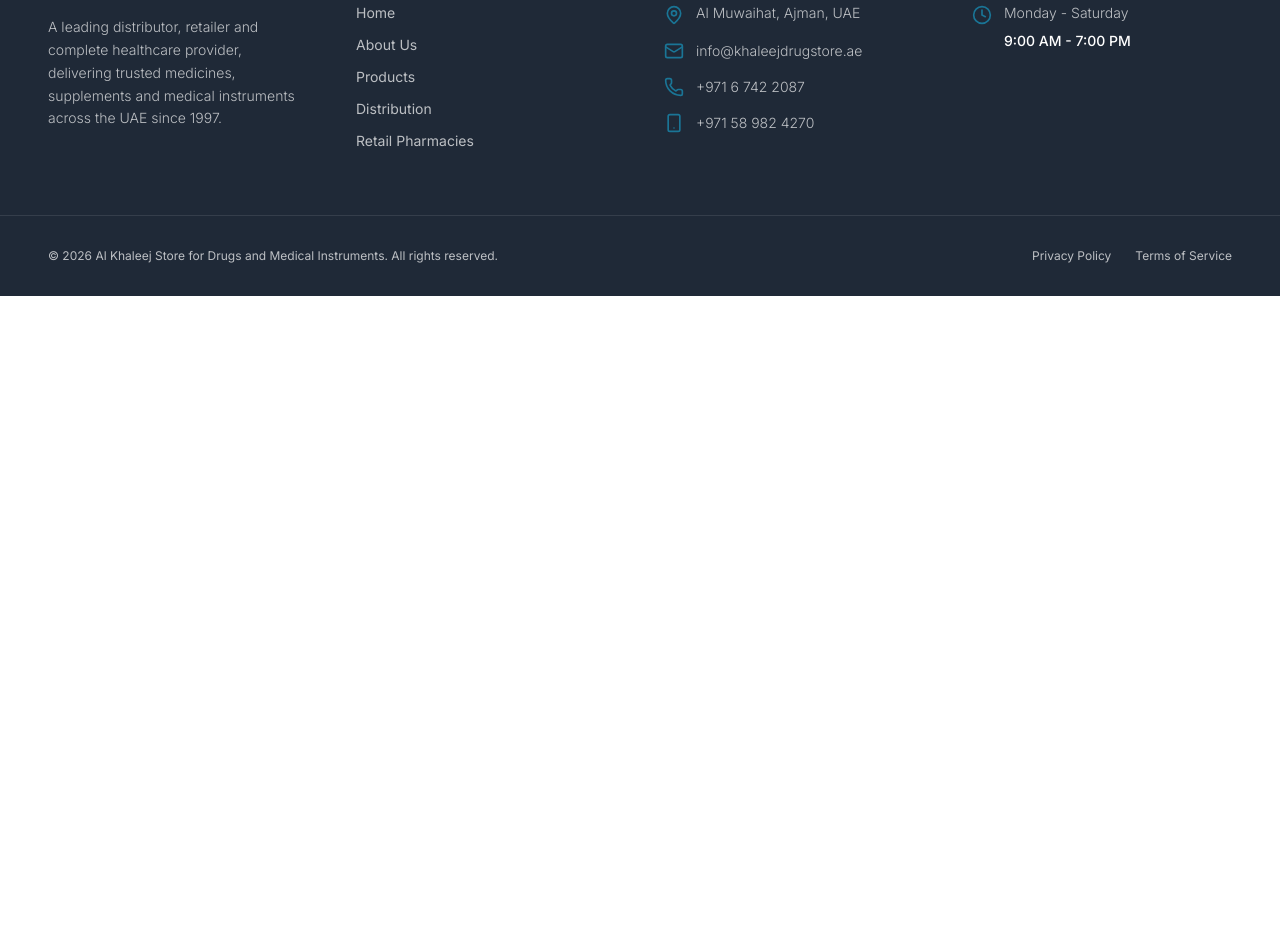
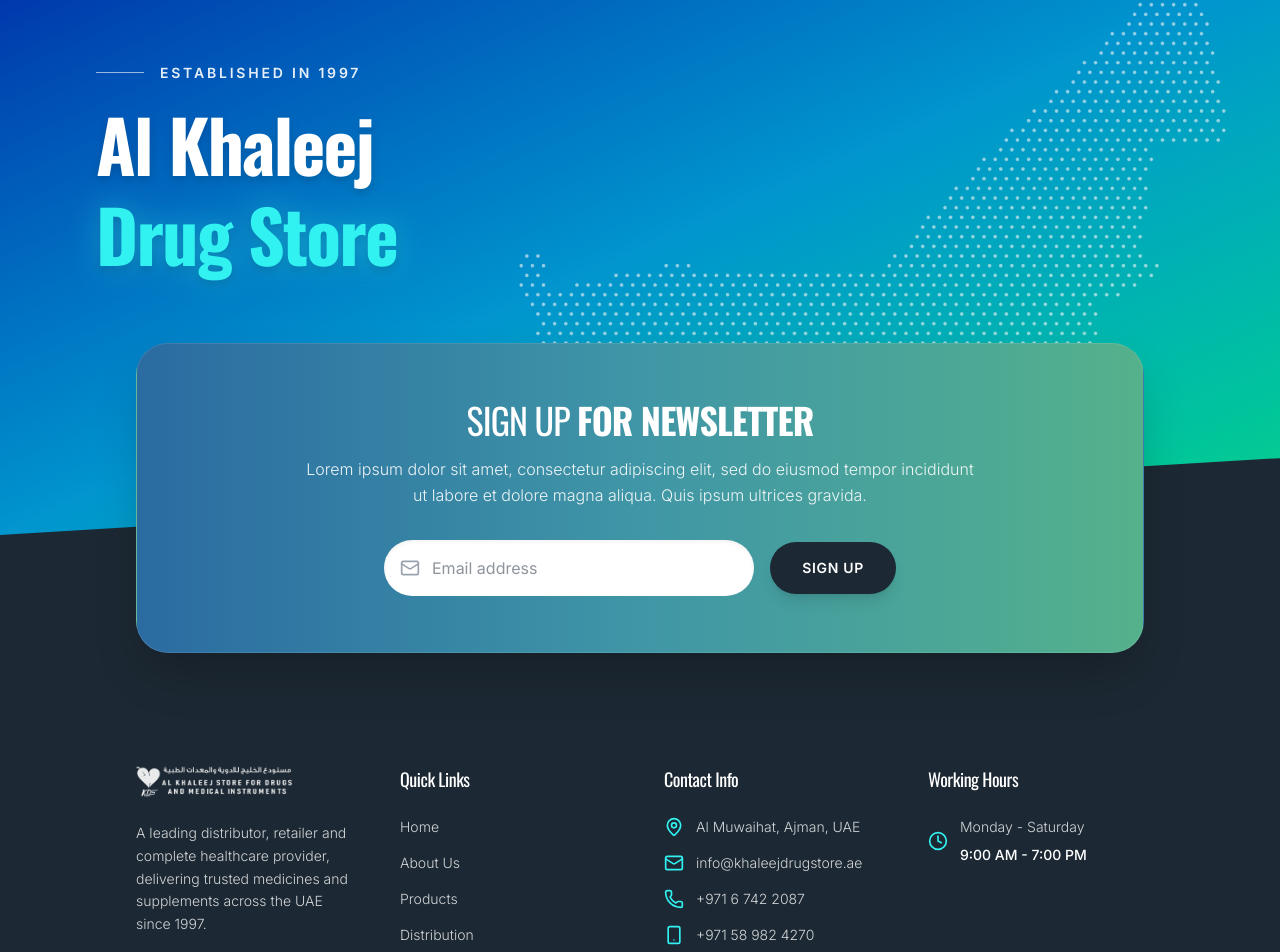
Before and after one commit to optimizers-ae/Al-Khaleej, a React (Vite) app: page / in a window 1280 px wide. Shown: the part 3044-3996 px from the top of the page. Before the commit the page ends 3340 px from the top, so only its background shows below. Built offline with nearby package versions, Linux system fonts and the light colour scheme.

Commit message:
Changed footer

```diff
--- a/src/components/Footer.jsx
+++ b/src/components/Footer.jsx
@@ -1,137 +1,231 @@
 import React from "react";
 import { motion } from "framer-motion";
-import { Mail, Phone, Clock, MapPin, Smartphone } from "lucide-react";
+import { Mail, MapPin, Phone, Smartphone, Clock } from "lucide-react";
 import logo from "../assets/logo.png";
+import mapImage from "../assets/images/dotted_map.png";
+
+const FacebookIcon = ({ className }) => (
+  <svg className={className} fill="currentColor" viewBox="0 0 24 24" xmlns="http://www.w3.org/2000/svg">
+    <path d="M22 12c0-5.52-4.48-10-10-10S2 6.48 2 12c0 4.84 3.44 8.87 8 9.8V15H8v-3h2V9.5C10 7.57 11.57 6 13.5 6H16v3h-2c-1.1 0-2 .9-2 2v1h3l-1 3h-2v6.8C18.56 20.87 22 16.84 22 12z"/>
+  </svg>
+);
+
+const LinkedinIcon = ({ className }) => (
+  <svg className={className} fill="currentColor" viewBox="0 0 24 24" xmlns="http://www.w3.org/2000/svg">
+    <path d="M19 3a2 2 0 0 1 2 2v14a2 2 0 0 1-2 2H5a2 2 0 0 1-2-2V5a2 2 0 0 1 2-2h14m-.5 15.5v-5.3a3.26 3.26 0 0 0-3.16-3.8c-1.06 0-1.84.52-2.16 1.14v-1h-2.14v9.64h2.15v-5.06c0-.82.16-1.62 1.15-1.62 1 0 1 1 1 1.62v5.06h2.16M7 20.5H4.86V9.4H7v11.1M5.9 8.25c-.76 0-1.37-.6-1.37-1.35 0-.74.6-1.35 1.37-1.35.75 0 1.36.6 1.36 1.35 0 .75-.6 1.35-1.36 1.35z" />
+  </svg>
+);
+
+const InstagramIcon = ({ className }) => (
+  <svg className={className} fill="currentColor" viewBox="0 0 24 24" xmlns="http://www.w3.org/2000/svg">
+    <path d="M12 2.16c3.2 0 3.58.01 4.85.07 1.17.05 1.8.25 2.22.41.56.22.96.48 1.36.88.4.4.66.8.88 1.36.16.42.36 1.05.41 2.22.06 1.27.07 1.65.07 4.85s-.01 3.58-.07 4.85c-.05 1.17-.25 1.8-.41 2.22-.22.56-.48.96-.88 1.36-.4.4-.8.66-1.36.88-.42.16-1.05.36-2.22.41-1.27.06-1.65.07-4.85.07s-3.58-.01-4.85-.07c-1.17-.05-1.8-.25-2.22-.41-.56-.22-.96-.48-1.36-.88-.4-.4-.66-.8-.88-1.36-.16-.42-.36-1.05-.41-2.22C2.17 15.58 2.16 15.2 2.16 12s.01-3.58.07-4.85c.05-1.17.25-1.8.41-2.22.22-.56.48-.96.88-1.36.4-.4.8-.66 1.36-.88.42-.16 1.05-.36 2.22-.41 1.27-.06 1.65-.07 4.85-.07M12 0C8.74 0 8.33.01 7.05.07 5.77.13 4.9.33 4.14.63c-.8.3-1.47.73-2.14 1.4-.67.67-1.1 1.34-1.4 2.14-.3.76-.5 1.63-.56 2.91C0.01 8.33 0 8.74 0 12s.01 3.67.07 4.95c.06 1.28.26 2.15.56 2.91.3.8.73 1.47 1.4 2.14.67.67 1.34 1.1 2.14 1.4.76.3 1.63.5 2.91.56 1.28.06 1.69.07 4.95.07s3.67-.01 4.95-.07c1.28-.06 2.15-.26 2.91-.56.8-.3 1.47-.73 2.14-1.4.67-.67 1.1-1.34 1.4-2.14.3-.76.5-1.63.56-2.91.06-1.28.07-1.69.07-4.95s-.01-3.67-.07-4.95c-.06-1.28-.26-2.15-.56-2.91-.3-.8-.73-1.47-1.4-2.14-.67-.67-1.34-1.1-2.14-1.4-.76-.3-1.63-.5-2.91-.56C15.67.01 15.26 0 12 0zm0 5.84A6.16 6.16 0 1 0 18.16 12 6.16 6.16 0 0 0 12 5.84zm0 10.16A4 4 0 1 1 16 12a4 4 0 0 1-4 4zm6.4-10.4a1.44 1.44 0 1 1-2.88 0 1.44 1.44 0 0 1 2.88 0z" />
+  </svg>
+);
+
+const TwitterIcon = ({ className }) => (
+  <svg className={className} fill="currentColor" viewBox="0 0 24 24" xmlns="http://www.w3.org/2000/svg">
+    <path d="M24 4.56c-.88.39-1.83.65-2.83.77 1.02-.61 1.8-1.58 2.17-2.73-.95.56-2 1-3.1 1.23-.9-.96-2.18-1.56-3.6-1.56-2.72 0-4.92 2.2-4.92 4.92 0 .39.04.76.13 1.12-4.09-.2-7.7-2.16-10.14-5.14-.42.72-.66 1.56-.66 2.47 0 1.7.87 3.2 2.18 4.08-.8-.03-1.56-.25-2.22-.61v.06c0 2.38 1.69 4.36 3.93 4.81-.41.11-.85.17-1.3.17-.32 0-.62-.03-.92-.09.63 1.95 2.44 3.37 4.58 3.41-1.68 1.32-3.8 2.1-6.1 2.1-.4 0-.79-.02-1.18-.07 2.17 1.39 4.75 2.2 7.51 2.2 9.02 0 13.95-7.47 13.95-13.95 0-.21 0-.42-.02-.63.96-.69 1.8-1.55 2.46-2.53z"/>
+  </svg>
+);
 
 const Footer = () => {
   return (
-    <motion.footer
+    <footer className="relative w-full text-white font-sans bg-[#1c2833] overflow-hidden mt-20">
+      {/* Top Gradient Area */}
+      <div
+        className="relative bg-gradient-to-br from-[#0231aa] via-[#0295ce] to-[#12d287] pt-24 pb-64 px-6 lg:px-24"
+        style={{ clipPath: 'polygon(0 0, 100% 0, 100% calc(100% - 6vw), 0 100%)' }}
+      >
+        {/* Map Image */}
+        <motion.div
+          initial={{ opacity: 0, x: 50 }}
+          whileInView={{ opacity: 0.8, x: 0 }}
+          transition={{ duration: 1.5, ease: "easeOut" }}
+          viewport={{ once: true }}
+          className="absolute right-0 top-1/2 -translate-y-1/2 w-full md:w-[70%] h-[120%] pointer-events-none flex items-center justify-end"
+        >
+           <img src={mapImage} alt="Map" className="h-full object-contain object-right mix-blend-screen opacity-70" />
+        </motion.div>
+
+        <div className="relative z-10 max-w-[1200px] mx-auto text-center md:text-left">
+          <motion.div
+            initial={{ opacity: 0, y: 20 }}
+            whileInView={{ opacity: 1, y: 0 }}
+            transition={{ duration: 0.6 }}
+            viewport={{ once: true }}
+            className="flex items-center justify-center md:justify-start gap-4 mb-4"
+          >
+            <div className="h-[1px] w-12 bg-white/60"></div>
+            <p className="text-sm font-semibold tracking-[0.2em] text-white/90 uppercase">
+              Established in 1997
+            </p>
+          </motion.div>
+          <motion.h2
+            initial={{ opacity: 0, y: 20 }}
+            whileInView={{ opacity: 1, y: 0 }}
+            transition={{ duration: 0.6, delay: 0.2 }}
+            viewport={{ once: true }}
+            className="text-white text-5xl md:text-7xl font-bold leading-tight font-display drop-shadow-lg"
+          >
+            Al Khaleej <br />
+            <span className="text-[#32f2f1] drop-shadow-[0_0_15px_rgba(50,242,241,0.4)]">Drug Store</span>
+          </motion.h2>
+        </div>
+      </div>
+
+      {/* Main Bottom Section Wrapper */}
+      <div className="relative z-20 max-w-[1200px] mx-auto px-6 lg:px-24 -mt-40 md:-mt-48">
+
+        {/* Newsletter Card */}
+        <motion.div
           initial={{ opacity: 0, y: 40 }}
           whileInView={{ opacity: 1, y: 0 }}
-      viewport={{ once: true, margin: "-10%" }}
-      transition={{ duration: 0.8, ease: [0.21, 0.47, 0.32, 0.98] }}
-      className="bg-charcoal pt-16 pb-8 mt-auto text-white/70"
+          transition={{ duration: 0.8, ease: "easeOut" }}
+          viewport={{ once: true }}
+          className="bg-gradient-to-r from-[#2b6ba1] via-[#4096a6] to-[#55b18b] rounded-2xl md:rounded-[2rem] p-8 md:p-14 shadow-2xl backdrop-blur-md mb-20 relative overflow-hidden border border-white/10"
         >
-      <div className="max-w-[1440px] mx-auto px-6 lg:px-12 grid md:grid-cols-2 lg:grid-cols-4 gap-12 mb-16 text-center md:text-left">
-        <div className="flex flex-col items-center md:items-start">
+          <div className="relative z-10 text-center max-w-2xl mx-auto">
+            <h3 className="text-3xl md:text-4xl font-light mb-4 text-white">
+              SIGN UP <span className="font-bold">FOR NEWSLETTER</span>
+            </h3>
+            <p className="text-sm md:text-base text-white/90 mb-8 font-light leading-relaxed">
+              Lorem ipsum dolor sit amet, consectetur adipiscing elit, sed do eiusmod tempor incididunt ut labore et dolore magna aliqua. Quis ipsum ultrices gravida.
+            </p>
+
+            <form className="flex flex-col sm:flex-row items-center justify-center gap-4 max-w-lg mx-auto">
+              <div className="relative w-full sm:flex-1 group">
+                <Mail className="absolute left-4 top-1/2 -translate-y-1/2 text-gray-400 w-5 h-5 group-focus-within:text-[#0f092d] transition-colors" />
+                <input
+                  type="email"
+                  placeholder="Email address"
+                  className="w-full bg-white text-gray-800 rounded-full py-4 pl-12 pr-4 focus:outline-none focus:ring-2 focus:ring-[#170f3b] shadow-inner transition-shadow text-center sm:text-left"
+                  required
+                />
+              </div>
+              <button
+                type="submit"
+                className="w-full sm:w-auto bg-[#1c2833] hover:bg-[#121a22] text-white font-semibold rounded-full py-4 px-8 transition-all duration-300 text-sm tracking-wider whitespace-nowrap shadow-lg hover:shadow-xl hover:-translate-y-1"
+              >
+                SIGN UP
+              </button>
+            </form>
+          </div>
+        </motion.div>
+
+        {/* Footer Links & Info */}
+        <div className="grid grid-cols-1 md:grid-cols-2 lg:grid-cols-4 gap-12 pb-16 pt-8 text-center md:text-left">
+
+          {/* Column 1: Brand & Info */}
+          <motion.div
+            initial={{ opacity: 0, y: 20 }}
+            whileInView={{ opacity: 1, y: 0 }}
+            transition={{ duration: 0.6 }}
+            viewport={{ once: true }}
+            className="flex flex-col items-center md:items-start"
+          >
             <img
               src={logo}
-            className="w-[200px] mb-6 object-contain brightness-0 invert opacity-90"
-            alt="Al Khaleej Store Logo"
+              alt="Al Khaleej Logo"
+              className="w-40 mb-6 brightness-0 invert opacity-90"
             />
-          <p className="text-sm leading-relaxed max-w-xs font-light">
-            A leading distributor, retailer and complete healthcare provider,
-            delivering trusted medicines, supplements and medical instruments
-            across the UAE since 1997.
+            <p className="text-sm text-white/80 mb-8 leading-relaxed font-light max-w-[280px]">
+              A leading distributor, retailer and complete healthcare provider, delivering trusted medicines and supplements across the UAE since 1997.
             </p>
+            <div className="flex gap-3 justify-center md:justify-start">
+              <a href="#" className="w-9 h-9 rounded-full border border-white/30 flex items-center justify-center text-white/80 hover:text-white hover:border-white transition-all hover:bg-white/10 hover:scale-110">
+                <FacebookIcon className="w-4 h-4" />
+              </a>
+              <a href="#" className="w-9 h-9 rounded-full border border-white/30 flex items-center justify-center text-white/80 hover:text-white hover:border-white transition-all hover:bg-white/10 hover:scale-110">
+                <LinkedinIcon className="w-4 h-4" />
+              </a>
+              <a href="#" className="w-9 h-9 rounded-full border border-white/30 flex items-center justify-center text-white/80 hover:text-white hover:border-white transition-all hover:bg-white/10 hover:scale-110">
+                <InstagramIcon className="w-4 h-4" />
+              </a>
+              <a href="#" className="w-9 h-9 rounded-full border border-white/30 flex items-center justify-center text-white/80 hover:text-white hover:border-white transition-all hover:bg-white/10 hover:scale-110">
+                <TwitterIcon className="w-4 h-4" />
+              </a>
             </div>
+          </motion.div>
 
-        <div className="flex flex-col items-center md:items-start">
-          <h4 className="text-white font-display text-xl mb-6 tracking-wide">
-            Quick Links
-          </h4>
-          <ul className="space-y-3 text-sm">
-            <li>
-              <a
-                href="#home"
-                className="hover:text-medical-teal transition-colors"
+          {/* Column 2: Quick Links */}
+          <motion.div
+            initial={{ opacity: 0, y: 20 }}
+            whileInView={{ opacity: 1, y: 0 }}
+            transition={{ duration: 0.6, delay: 0.1 }}
+            viewport={{ once: true }}
+            className="flex flex-col items-center md:items-start"
           >
-                Home
-              </a>
-            </li>
-            <li>
-              <a
-                href="#about"
-                className="hover:text-medical-teal transition-colors"
+            <h4 className="text-lg font-display text-white mb-6">Quick Links</h4>
+            <ul className="space-y-4 text-sm text-white/80 font-light flex flex-col items-center md:items-start">
+              <li><a href="#home" className="hover:text-white hover:translate-x-1 inline-block transition-transform">Home</a></li>
+              <li><a href="#about" className="hover:text-white hover:translate-x-1 inline-block transition-transform">About Us</a></li>
+              <li><a href="#products" className="hover:text-white hover:translate-x-1 inline-block transition-transform">Products</a></li>
+              <li><a href="#distribution" className="hover:text-white hover:translate-x-1 inline-block transition-transform">Distribution</a></li>
+              <li><a href="#retail-pharmacies" className="hover:text-white hover:translate-x-1 inline-block transition-transform">Retail Pharmacies</a></li>
+            </ul>
+          </motion.div>
+
+          {/* Column 3: Contact Info */}
+          <motion.div
+            initial={{ opacity: 0, y: 20 }}
+            whileInView={{ opacity: 1, y: 0 }}
+            transition={{ duration: 0.6, delay: 0.2 }}
+            viewport={{ once: true }}
+            className="flex flex-col items-center md:items-start"
           >
-                About Us
-              </a>
-            </li>
-            <li>
-              <a
-                href="#products"
-                className="hover:text-medical-teal transition-colors"
-              >
-                Products
-              </a>
-            </li>
-            <li>
-              <a
-                href="#distribution"
-                className="hover:text-medical-teal transition-colors"
-              >
-                Distribution
-              </a>
-            </li>
-            <li>
-              <a
-                href="#retail-pharmacies"
-                className="hover:text-medical-teal transition-colors"
-              >
-                Retail Pharmacies
-              </a>
-            </li>
-          </ul>
-        </div>
-
-        <div className="flex flex-col items-center md:items-start">
-          <h4 className="text-white font-display text-xl mb-6 tracking-wide">
-            Contact Info
-          </h4>
-          <ul className="space-y-4 text-sm font-light inline-flex flex-col w-max mx-auto md:mx-0">
-            <li className="flex items-start justify-center md:justify-start">
-              <MapPin className="w-5 h-5 text-medical-teal mr-3 shrink-0 mt-0.5" />
-              <span className="text-left">Al Muwaihat, Ajman, UAE</span>
+            <h4 className="text-lg font-display text-white mb-6">Contact Info</h4>
+            <ul className="space-y-4 text-sm text-white/80 font-light flex flex-col items-center md:items-start">
+              <li className="flex items-center justify-center md:justify-start">
+                <MapPin className="w-5 h-5 text-[#32f2f1] mr-3 shrink-0" />
+                <span>Al Muwaihat, Ajman, UAE</span>
               </li>
               <li className="flex items-center justify-center md:justify-start">
-              <Mail className="w-5 h-5 text-medical-teal mr-3 shrink-0" />
-              <a
-                href="mailto:info@khaleejdrugstore.ae"
-                className="hover:text-white transition-colors"
-              >
+                <Mail className="w-5 h-5 text-[#32f2f1] mr-3 shrink-0" />
+                <a href="mailto:info@khaleejdrugstore.ae" className="hover:text-white transition-colors">
                   info@khaleejdrugstore.ae
                 </a>
               </li>
               <li className="flex items-center justify-center md:justify-start">
-              <Phone className="w-5 h-5 text-medical-teal mr-3 shrink-0" />
+                <Phone className="w-5 h-5 text-[#32f2f1] mr-3 shrink-0" />
                 <span>+971 6 742 2087</span>
               </li>
               <li className="flex items-center justify-center md:justify-start">
-              <Smartphone className="w-5 h-5 text-medical-teal mr-3 shrink-0" />
+                <Smartphone className="w-5 h-5 text-[#32f2f1] mr-3 shrink-0" />
                 <span>+971 58 982 4270</span>
               </li>
             </ul>
-        </div>
+          </motion.div>
 
-        <div className="flex flex-col items-center md:items-start">
-          <h4 className="text-white font-display text-xl mb-6 tracking-wide">
-            Working Hours
-          </h4>
-          <div className="flex flex-col md:flex-row items-center md:items-start text-sm font-light">
-            <Clock className="w-6 h-6 md:w-5 md:h-5 text-medical-teal mb-3 md:mb-0 md:mr-3 shrink-0 md:mt-0.5" />
+          {/* Column 4: Working Hours */}
+          <motion.div
+            initial={{ opacity: 0, y: 20 }}
+            whileInView={{ opacity: 1, y: 0 }}
+            transition={{ duration: 0.6, delay: 0.3 }}
+            viewport={{ once: true }}
+            className="flex flex-col items-center md:items-start"
+          >
+            <h4 className="text-lg font-display text-white mb-6">Working Hours</h4>
+            <div className="flex items-center justify-center md:justify-start text-sm font-light text-white/80 text-center md:text-left">
+              <Clock className="w-5 h-5 text-[#32f2f1] mr-3 shrink-0" />
               <div>
                 <p className="mb-2">Monday - Saturday</p>
                 <p className="text-white font-medium">9:00 AM - 7:00 PM</p>
               </div>
             </div>
+          </motion.div>
+
+        </div>
+
+        {/* Bottom copyright row */}
+        <div className="border-t border-white/10 pt-8 mt-4 flex flex-col md:flex-row justify-between items-center text-xs text-white/50 text-center md:text-left gap-4 md:gap-0">
+          <p>© {new Date().getFullYear()} Al Khaleej Store for Drugs and Medical Instruments.</p>
+          <div className="flex gap-6">
+             <a href="#" className="hover:text-white transition-colors">Privacy Policy</a>
+             <a href="#" className="hover:text-white transition-colors">Terms of Service</a>
           </div>
         </div>
-
-      <div className="max-w-[1440px] mx-auto px-6 text-center md:text-left lg:px-12 pt-8 border-t border-white/10 flex flex-col md:flex-row items-center justify-between text-xs">
-        <p>
-          © {new Date().getFullYear()} Al Khaleej Store for Drugs and Medical
-          Instruments. All rights reserved.
-        </p>
-        <div className="flex space-x-6 mt-4 md:mt-0">
-          <a href="#" className="hover:text-white transition-colors">
-            Privacy Policy
-          </a>
-          <a href="#" className="hover:text-white transition-colors">
-            Terms of Service
-          </a>
       </div>
-      </div>
-    </motion.footer>
+    </footer>
   );
 };
 
```
Lines whose indentation alone changed are shown as unchanged.
